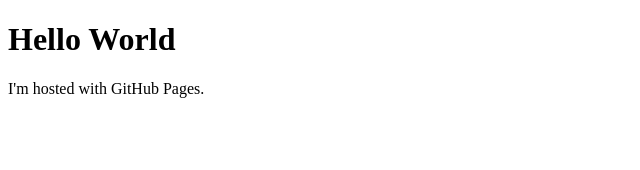
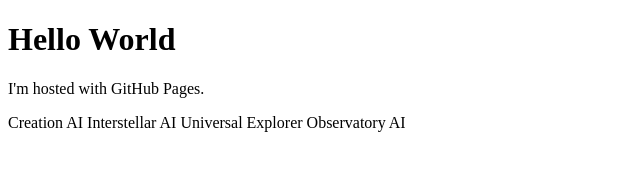
Before and after one commit to Ali-Al-Habsyi/ali-al-habsyi.github.io, a plain HTML site: page index.html in a window 1280 px wide. Shown: the whole page, without its empty margins (0-640 px from the left). Drawn offline with Linux system fonts and the light colour scheme.

Commit message:
Update index.html

```diff
--- a/index.html
+++ b/index.html
@@ -3,5 +3,6 @@
 <body>
 <h1>Hello World</h1>
 <p>I'm hosted with GitHub Pages.</p>
+<p> Creation AI Interstellar AI Universal Explorer Observatory AI </p>
 </body>
 </html>
```
